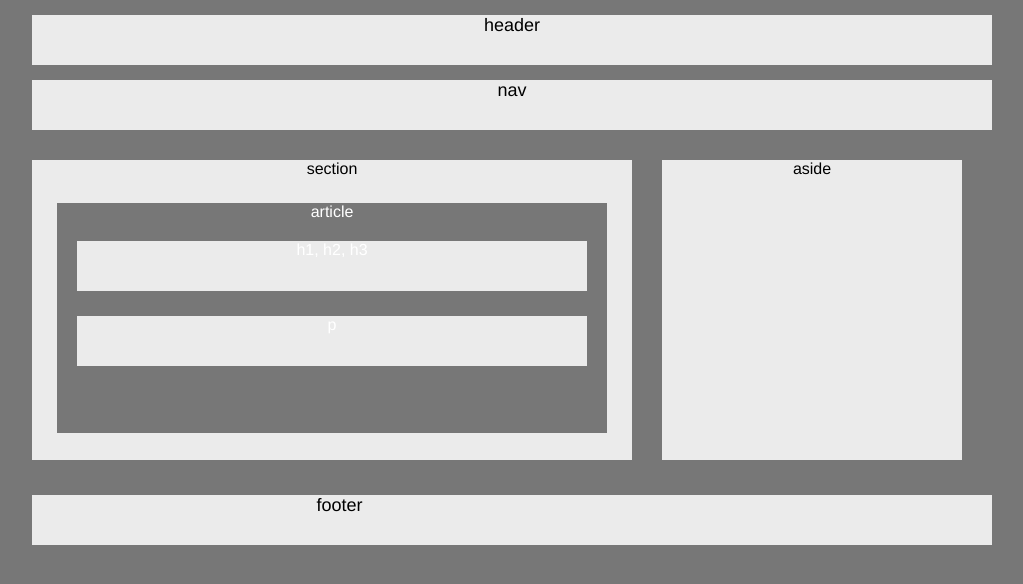
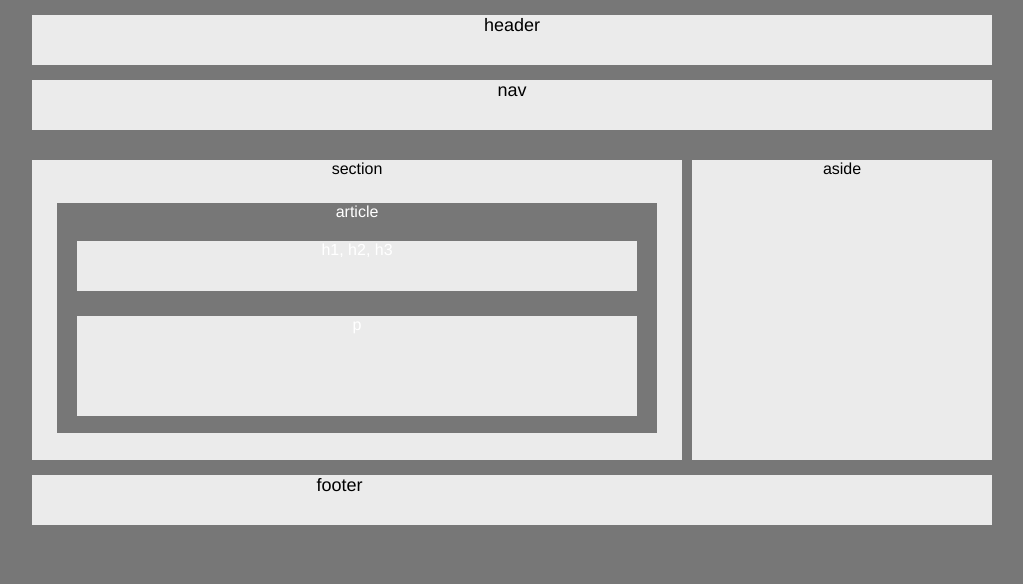
Before and after one commit to ephillipsiii/HW-Wireframe, a plain HTML site: page index.html in a window 1280 px wide. Shown: the whole page, without its empty margins (143-1166 px from the left). Drawn offline with Linux system fonts and the light colour scheme.

Commit message:
3rd iteration

```diff
--- a/style.css
+++ b/style.css
@@ -42,7 +42,7 @@ body{
     background-color: #ebebeb;
     align: left;
     height: 300px;
-    width: 600px;
+    width: 650px;
     text-align: center;
     font-family: Helvetica;
     position: absolute;
@@ -60,12 +60,13 @@ body{
     overflow: scroll;
     position: relative;
     margin: 15px;
+    right: -30px;
 }
 
 .article{
     background-color: #777;
     color: white;
-    width: 550px;
+    width: 600px;
     height: 230px;
     text-align: center;
     font-family: Helvetica;
@@ -77,7 +78,7 @@ body{
 
 
 .box3{
-    width: 510px;
+    width: 560px;
     height: 50px;
     font-family: Helvetica;
     background-color: #ebebeb;
@@ -89,8 +90,8 @@ body{
 }
 
 .box4{
-    width: 510px;
-    height: 50px;
+    width: 560px;
+    height: 100px;
     font-family: Helvetica;
     background-color: #ebebeb;
     text-align: center;
@@ -106,7 +107,6 @@ body{
     height :50px;
     margin :25px;
     position: relative;
-    bottom: -350px;
-    text-align: center;
+    bottom: -330px;
     margin: 15px;
 }
```
